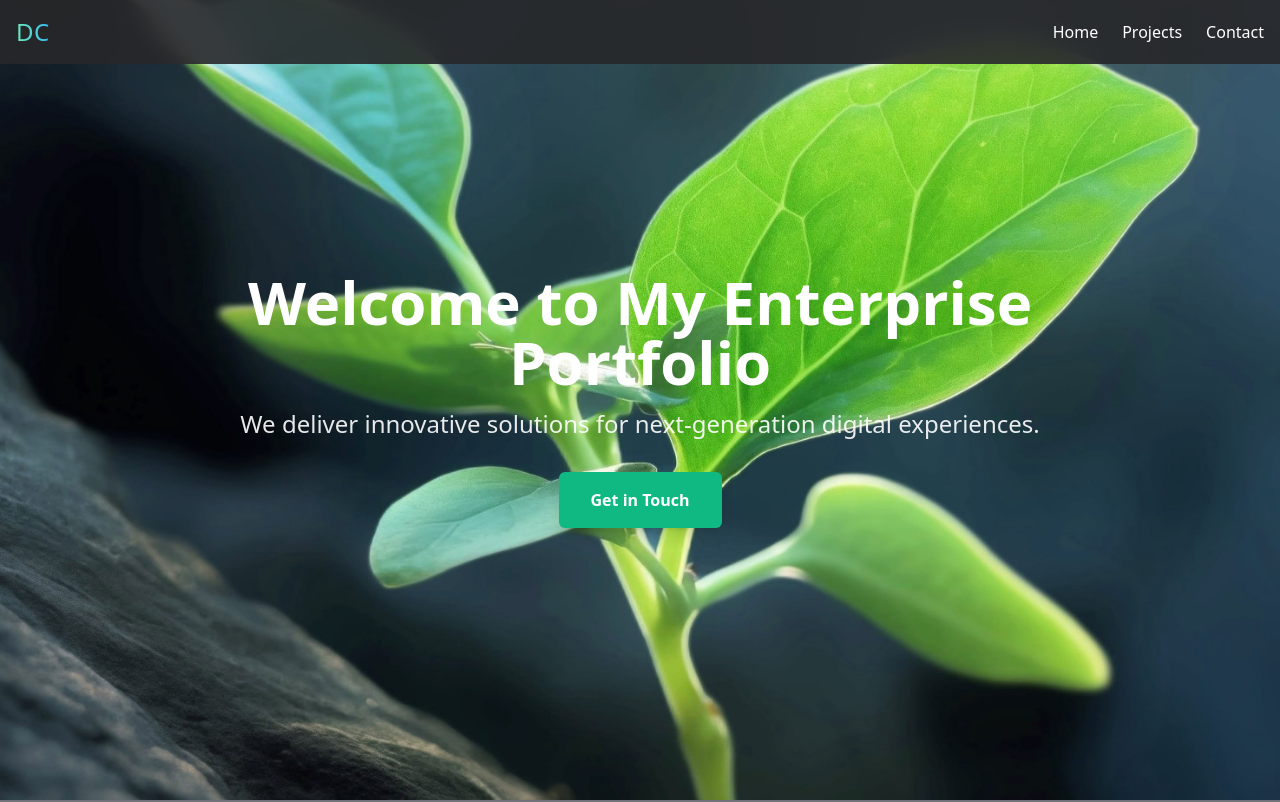
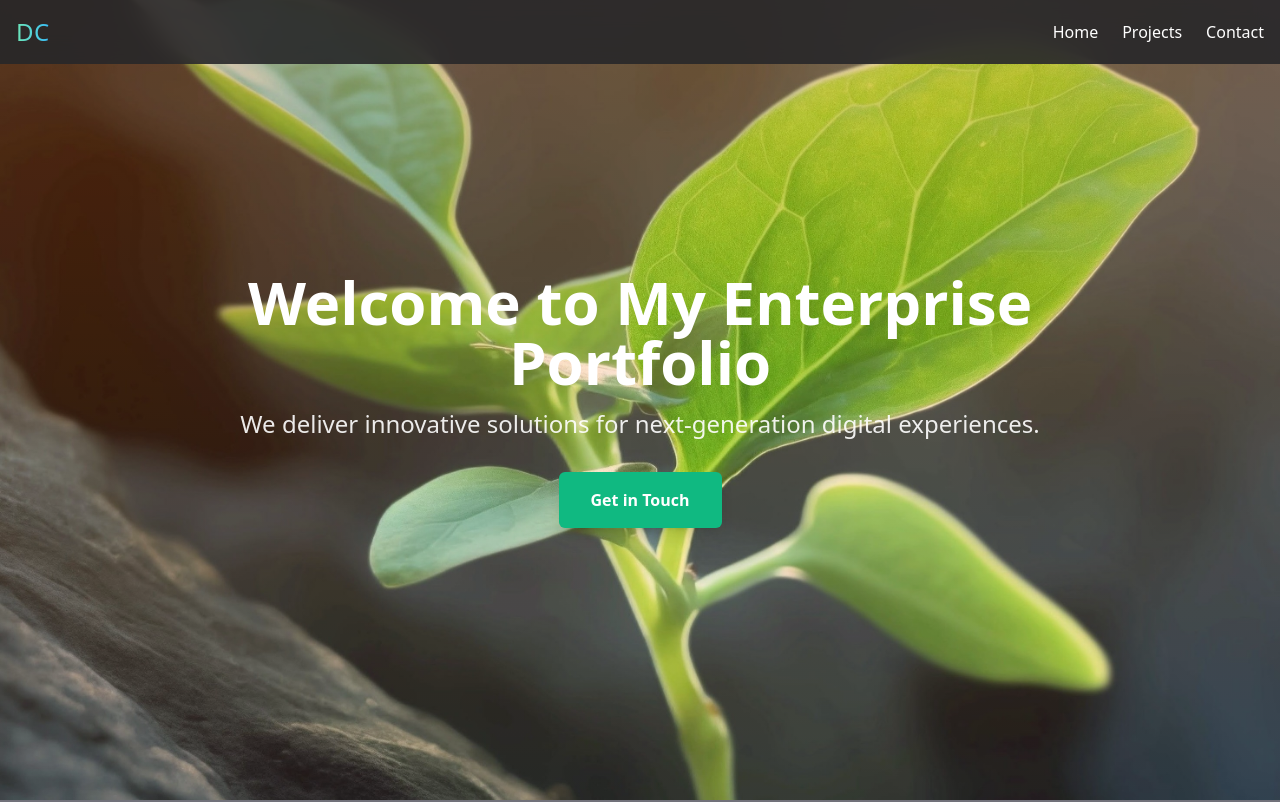
Before and after one commit to life423/drewclark.io-portfolio, a React (Vite) app in the folder app/: page / in a window 1280 px wide. Shown: the top 802 px of the page. Built offline with nearby package versions, Linux system fonts and the light colour scheme.

Commit message:
Refactored Hero component: streamlined style properties, added gradient overlay, and cleaned up class names for better readability.

```diff
--- a/app/src/components/hero/Hero.jsx
+++ b/app/src/components/hero/Hero.jsx
@@ -6,11 +6,11 @@ export default function Hero() {
     return (
         <section
             className='relative flex items-center justify-center h-screen bg-cover bg-center'
-            style={{
+            style={{ backgroundImage: `url(${sprout})` }}
+        >
+            {/* Gradient overlay */}
+            <div className='absolute inset-0 bg-gradient-to-b from-neonOrange-500/30 to-neonOrange-200/10 z-0' />
 
-                backgroundImage: `url(${sprout})`,
-            }}
-        >
             {/* Content container */}
             <div className='relative z-10 max-w-4xl text-center px-4'>
                 <h1 className='text-4xl sm:text-5xl md:text-6xl font-bold text-white'>
@@ -23,15 +23,13 @@ export default function Hero() {
                 <div className='mt-8'>
                     <a
                         href='#contact'
-                        className='inline-block px-8 py-4 bg-brandGreen-500 text-white font-semibold rounded-md shadow-lg hover:bg-brandGreen-600 transition-colors duration-300'
+                        className='inline-block px-8 py-4 bg-brandGreen-500 text-white font-semibold rounded-md shadow-lg
+                                   hover:bg-brandGreen-600 transition-colors duration-300'
                     >
                         Get in Touch
                     </a>
                 </div>
             </div>
-
-            {/* Optional decorative overlay (if needed) */}
-            <div className='absolute inset-0 z-0'></div>
         </section>
     )
 }
```
